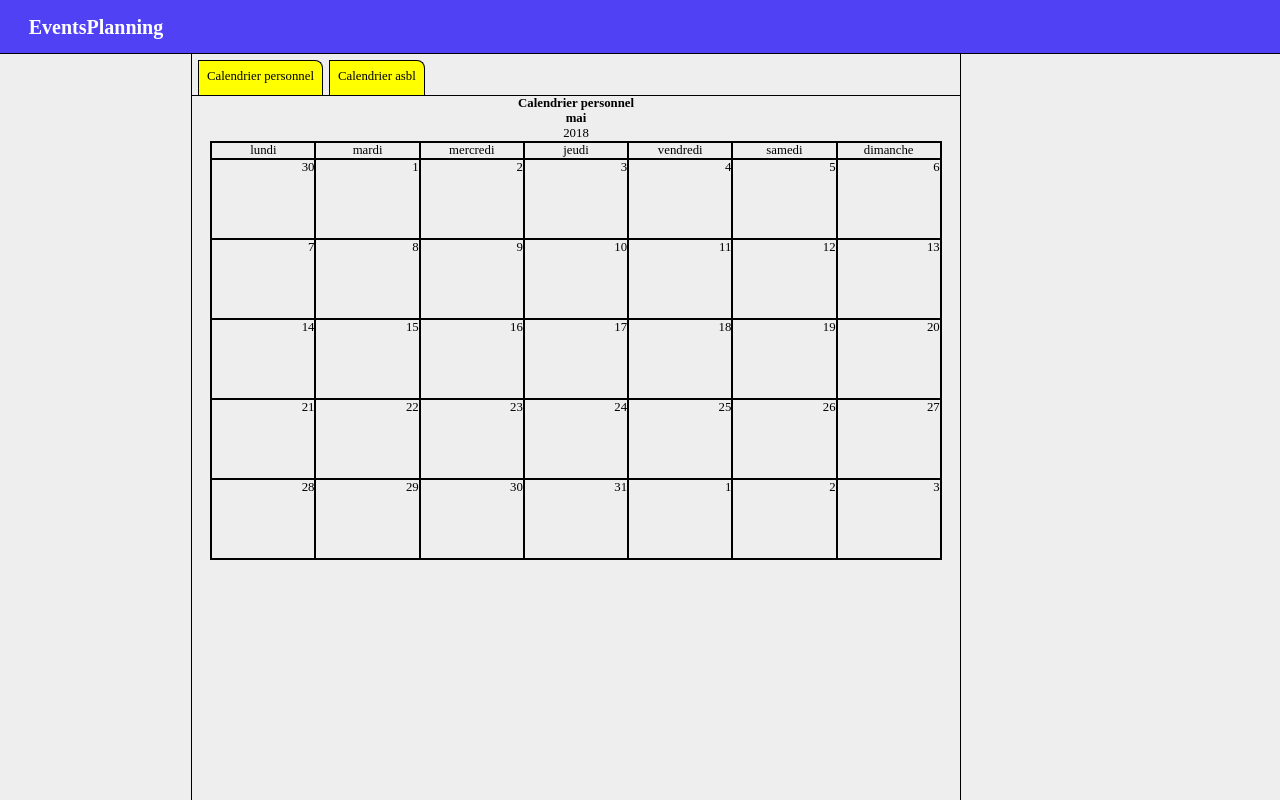
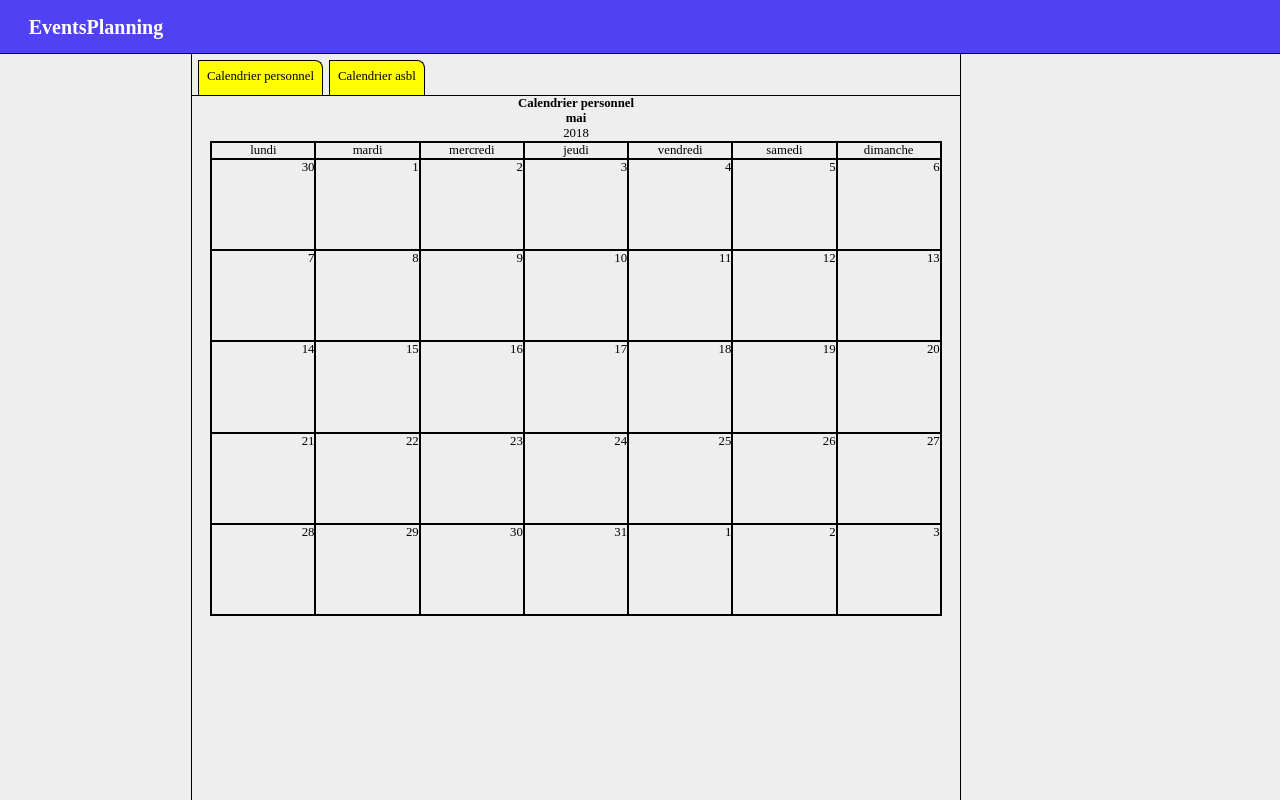
Before and after one commit to SimonMulquin/EventsPlanning, a React (Create React App) app in the folder client/: page / in a window 1280 px wide. Built offline with nearby package versions, Linux system fonts and the light colour scheme.

Commit message:
Enhanced development experience and connect view to redux

```diff
--- a/client/src/configs/initialViewContents.js
+++ b/client/src/configs/initialViewContents.js
@@ -1,14 +1,22 @@
+import { DateTime } from 'luxon';
+
+import { locale } from 'configs/intl';
+
+const targetedDate = DateTime.local().setLocale(locale);
+
 export default [
   {
     component: 'MonthCalendar',
     withProps: {
       title: 'Calendrier personnel',
+      targetedDate,
     }
   },
   {
     component: 'MonthCalendar',
     withProps: {
       title: 'Calendrier asbl',
+      targetedDate,
     }
   }
 ]
--- /dev/null
+++ b/client/src/configs/intl.js
@@ -0,0 +1 @@
+export const locale = 'fr';
--- /dev/null
+++ b/client/src/tools/helpers/formats/calendarDatasHelper.js
@@ -0,0 +1,22 @@
+import { Info } from 'luxon';
+
+import { locale } from 'configs/intl';
+
+const { months, weekdays } = Info;
+
+export default  (date, viewType = 'month') => (
+  /**
+   * Takes a date and a viewType (month by default)
+   * Returns an object to help building calendars
+   */
+  {
+    year: date.year,
+    month: {
+      index: date.month,
+      label: months('long', { locale })[date.month - 1]
+    },
+    weekLength: weekdays('long', { locale }).length,
+    start: date.startOf(viewType),
+    end: date.endOf(viewType),
+  }
+);
--- /dev/null
+++ b/client/src/tools/utils/Structures/Routes.jsx
@@ -0,0 +1,23 @@
+import React from 'react';
+import { Switch, Route } from 'react-router-dom';
+
+const Routes = ({ routes, withDefault }) => {
+  /**
+   * Takes an object of routes ({path:  render});
+   * Creates a switch with all routes
+   * Will use first as default if withDefault is true
+   */
+  const list = Object.keys(routes);
+  return (
+    <Switch>
+      {list.map((route, index) => (
+        <Route key={index} path={route} render={routes[route]} />
+      ))}
+      {withDefault ?
+        <Route render={routes[list[0]]} />
+      : null}
+    </Switch>
+  );
+};
+
+export default Routes;
--- a/client/src/ui/App.jsx
+++ b/client/src/ui/App.jsx
@@ -1,13 +1,14 @@
 import React, { Component } from 'react';
-import { BrowserRouter, Switch, Route } from 'react-router-dom';
+import { BrowserRouter } from 'react-router-dom';
 import { createStore } from 'redux';
 import { Provider } from 'react-redux';
 import { ThemeProvider } from 'styled-components';
 
 import theme from 'configs/theme';
+
 import rootReducer from 'api/redux';
-import initialViewContents from 'configs/initialViewContents';
-import { Page, Header, LeftTool, RightTool, View, ViewNavigation, ViewContent } from 'ui/Layout/Components.jsx';
+
+import Layout from 'ui/Layout/Layout';
 
 class App extends Component {
   render() {
@@ -15,33 +16,7 @@ class App extends Component {
       <Provider store={createStore(rootReducer)}>
         <ThemeProvider theme={theme} >
           <BrowserRouter>
-            <Page>
-              <Header />
-              <LeftTool />
-              <View>
-                <Switch>
-                  <Route path='/:viewContent' render={() => (
-                    <ViewNavigation options={initialViewContents.map(({ withProps }, index) => ({
-                      label: withProps.title,
-                      to: `/${index}`
-                    }))} />
-                  )} />
-                  <Route render={() => (
-                    <ViewNavigation options={initialViewContents.map(({ withProps }, index) => ({
-                      label: withProps.title,
-                      to: `/${index}`
-                    }))} />
-                  )} />
-                </Switch>
-                <Switch>
-                  <Route path='/:viewContent' component={ViewContent} />
-                  <Route render={() => (
-                    <ViewContent content={initialViewContents[0]} />
-                  )} />
-                </Switch>
-              </View>
-              <RightTool />
-            </Page>
+            <Layout />
           </BrowserRouter>
         </ThemeProvider>
       </Provider>
--- /dev/null
+++ b/client/src/ui/Layout/Layout.jsx
@@ -0,0 +1,38 @@
+import React from 'react';
+import { connect } from 'react-redux';
+
+import Routes from 'tools/utils/Structures/Routes';
+
+import { Page, Header, LeftTool, RightTool, View, ViewNavigation, ViewContent } from 'ui/Layout/Components.jsx';
+
+const Layout = ({ viewContents }) => {
+  return (
+    <Page>
+      <Header />
+      <LeftTool />
+      <View>
+        <Routes routes={{
+          "/:viewContent": () => (
+            <ViewNavigation options={viewContents.map(({ withProps }, index) => ({
+              label: withProps.title,
+              to: `/${index}`
+            }))} />
+          )
+        }} withDefault={true} />
+        <Routes routes={{
+          "/by-default": () => (
+            <ViewContent content={viewContents[0]} />
+          ),
+          "/:viewContent": () => (
+            <ViewContent />
+          )
+        }} withDefault={true} />
+      </View>
+      <RightTool />
+    </Page>
+  );
+};
+
+export default connect(({viewContents}) => ({
+  viewContents
+}))(Layout);
--- a/client/src/ui/ViewContents/Calendars/Month/main.jsx
+++ b/client/src/ui/ViewContents/Calendars/Month/main.jsx
@@ -1,27 +1,16 @@
 import React from 'react';
-import { DateTime, Info } from 'luxon';
+import { Info } from 'luxon';
+
+import { locale } from 'configs/intl';
+
+import getCalendarDatas from 'tools/helpers/formats/calendarDatasHelper';
 
 import { Calendar, CalendarHead, CalendarHeadElement, CalendarRange, CalendarRangeElement} from './style';
 
-const locale = 'fr';
+const { weekdays } = Info;
 
-const dt = DateTime.local().setLocale(locale);
-
-const { months, weekdays } = Info;
-
-const getCalendarDatas = (date) => ({
-  year: date.year,
-  month: {
-    index: date.month,
-    label: months('long', {locale})[date.month - 1]
-  },
-  weekLength: weekdays('long', { locale }).length,
-  start: date.startOf('month'),
-  end: date.endOf('month'),
-});
-
-const MonthCalendar = ({title, targetedISOdate}) => {
-  const calendarData = getCalendarDatas(targetedISOdate != null ? dt.fromISO(targetedISOdate) : dt);
+const MonthCalendar = ({title, targetedDate}) => {
+  const calendarData = getCalendarDatas(targetedDate);
 
   const { start, end, weekLength } = calendarData;
 
--- a/client/src/ui/ViewContents/Calendars/Month/style.jsx
+++ b/client/src/ui/ViewContents/Calendars/Month/style.jsx
@@ -15,7 +15,7 @@ export const CalendarHead = styled.div`
 `;
 
 export const CalendarRange = styled(CalendarHead) `
-  max-height: 80px;
+  max-height: ${props => props.theme.view.calendar.width / (props.number + 1) }em;
 `;
 
 export const CalendarHeadElement = styled.div`
@@ -26,6 +26,6 @@ export const CalendarHeadElement = styled.div`
 `;
 
 export const CalendarRangeElement = styled(CalendarHeadElement)`
-  min-height: 80px;
+  min-height: ${props => props.theme.view.calendar.width / (props.number + 1) }em;
   text-align: right;
 `;
```
